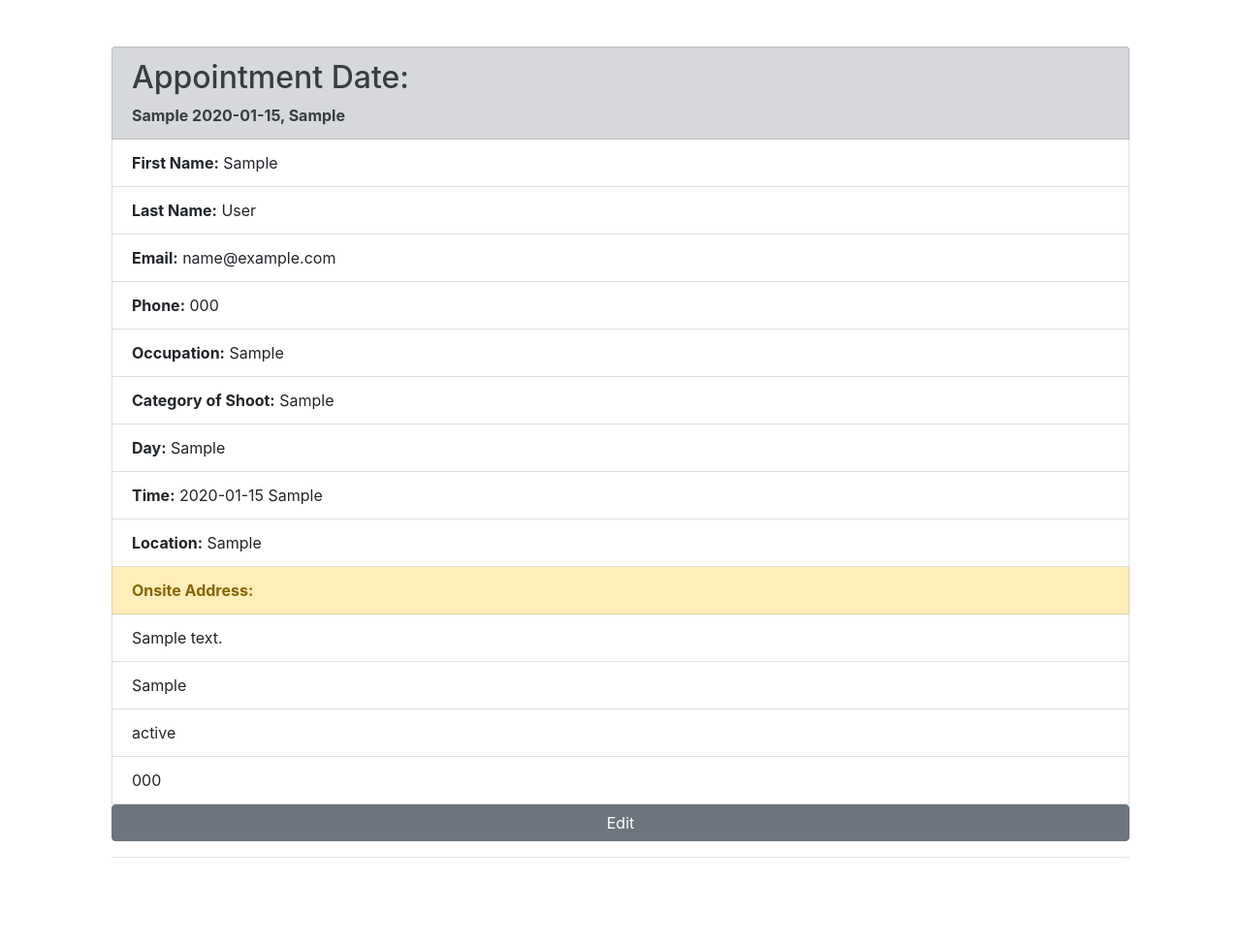
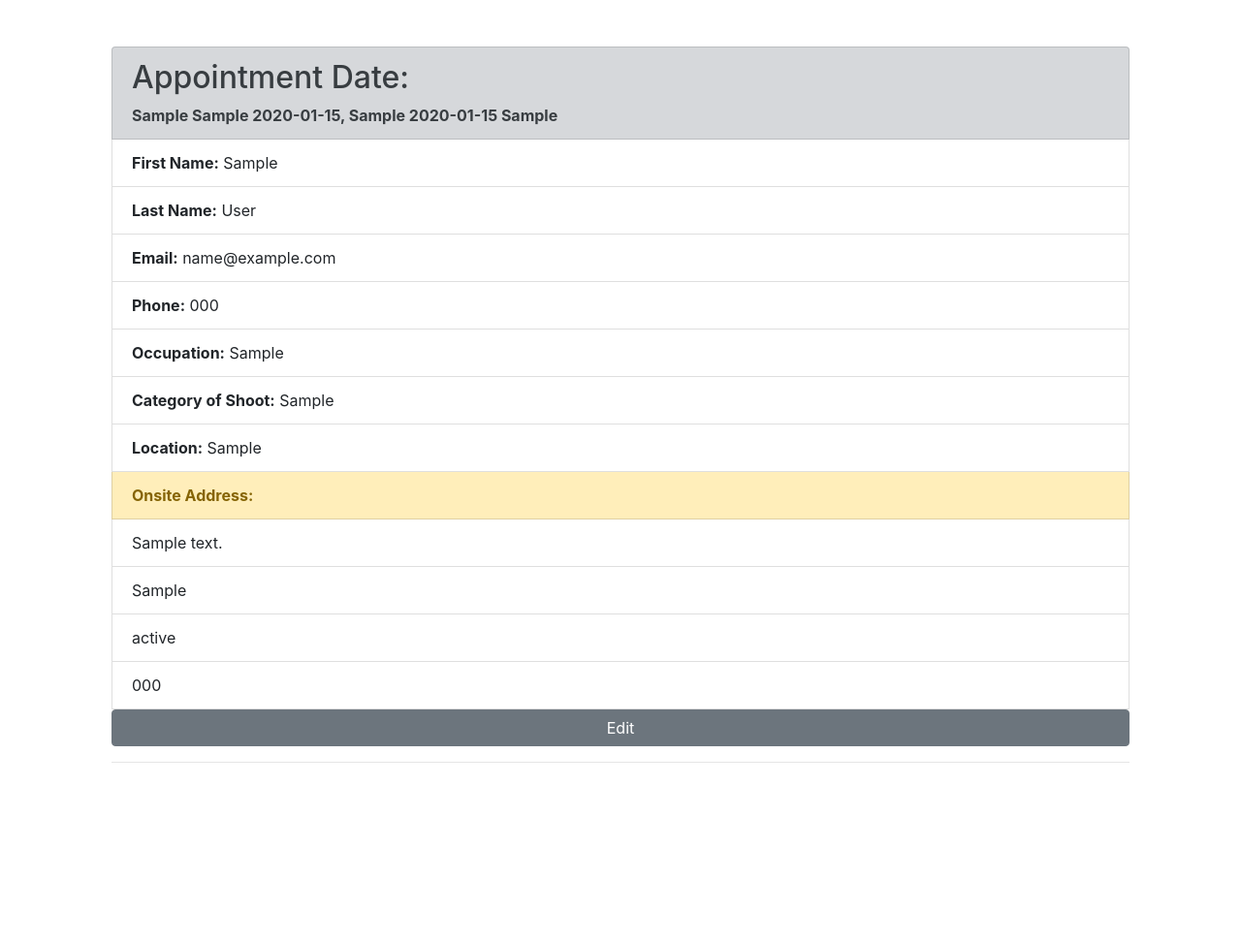
Before and after one commit to courthub74/MarysApptAppTwo, a Django app: page / in a window 1280 px wide. Shown: the part 56-1029 px from the top of the page at 97% size. After the commit the page ends 843 px from the top, so only its background shows below. Run offline with Django 3.2, Linux system fonts and the light colour scheme; tables that the repository leaves empty hold one stand-in row (values such as "Sample post"); some libraries are stand-ins or nearby versions.

Commit message:
new date layout

```diff
--- a/address_book/templates/home.html
+++ b/address_book/templates/home.html
@@ -10,15 +10,13 @@
 		{% for records in all_addresses %}
 		<div class="col-sm">
 			<ul class="list-group">
-					<li class="list-group-item list-group-item-secondary"><strong><h2>Appointment Date:</h2></strong><b>{{ records.month }} {{ records.date }}, {{ records.year }}</b></li>
+					<li class="list-group-item list-group-item-secondary"><strong><h2>Appointment Date:</h2></strong><b>{{ records.day }} {{ records.month }} {{ records.date }}, {{ records.year }} {{ records.time }} {{ records.ampm }}</b></li>
 					<li class="list-group-item"><strong>First Name:</strong> {{ records.firstname }}</li>
 					<li class="list-group-item"><strong>Last Name:</strong>  {{ records.lastname }}</li>
 					<li class="list-group-item"><strong>Email:</strong>  {{ records.email }}</li>
 					<li class="list-group-item"><strong>Phone:</strong>  {{ records.phone }}</li>
 					<li class="list-group-item"><strong>Occupation:</strong>  {{ records.occupation }}</li>
 					<li class="list-group-item"><strong>Category of Shoot:</strong>  {{ records.category }}</li>
-					<li class="list-group-item"><strong>Day:</strong>  {{ records.day }}</li>
-					<li class="list-group-item"><strong>Time:</strong>  {{ records.time }} {{ records.ampm }}</li>
 					<li class="list-group-item"><strong>Location:</strong>  {{ records.location}}</li>
 
 
```
